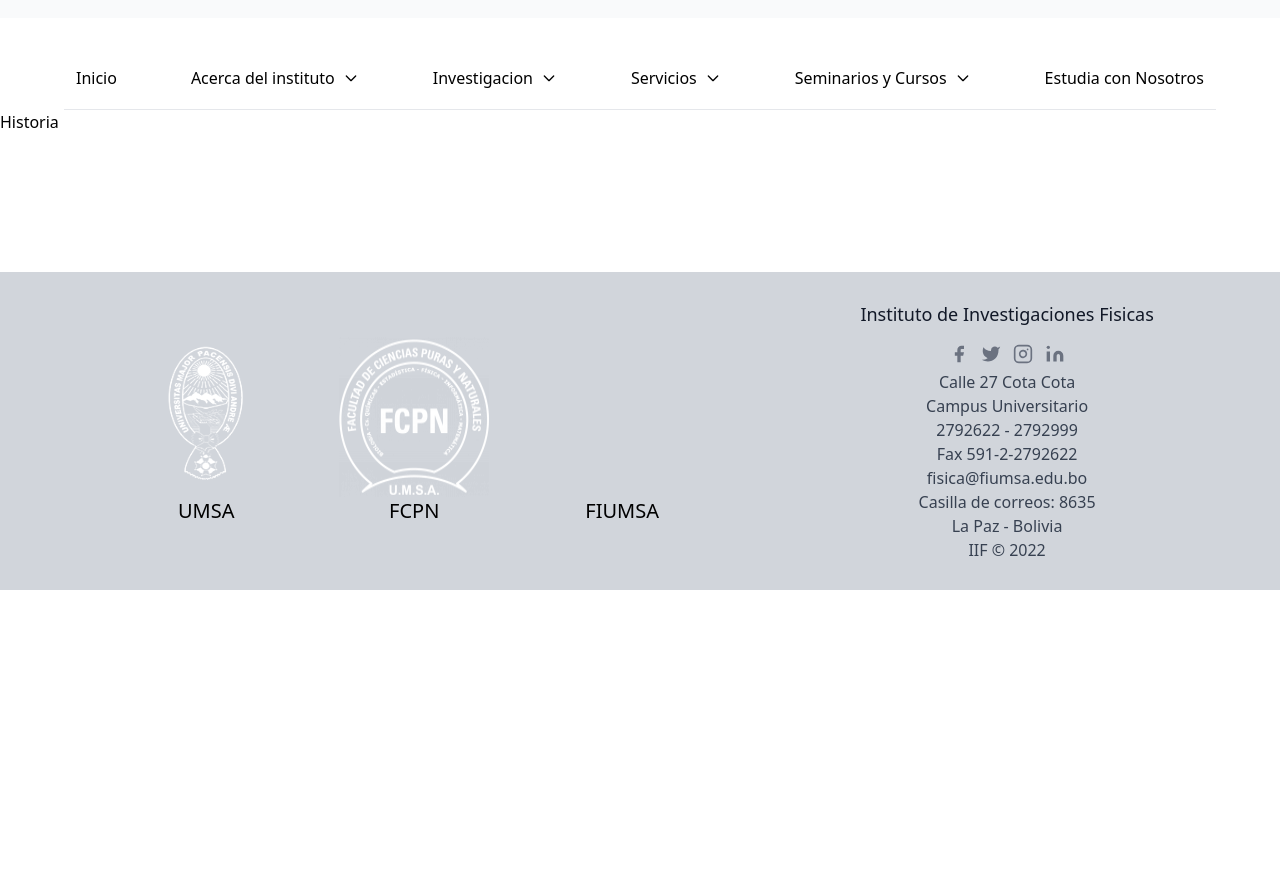
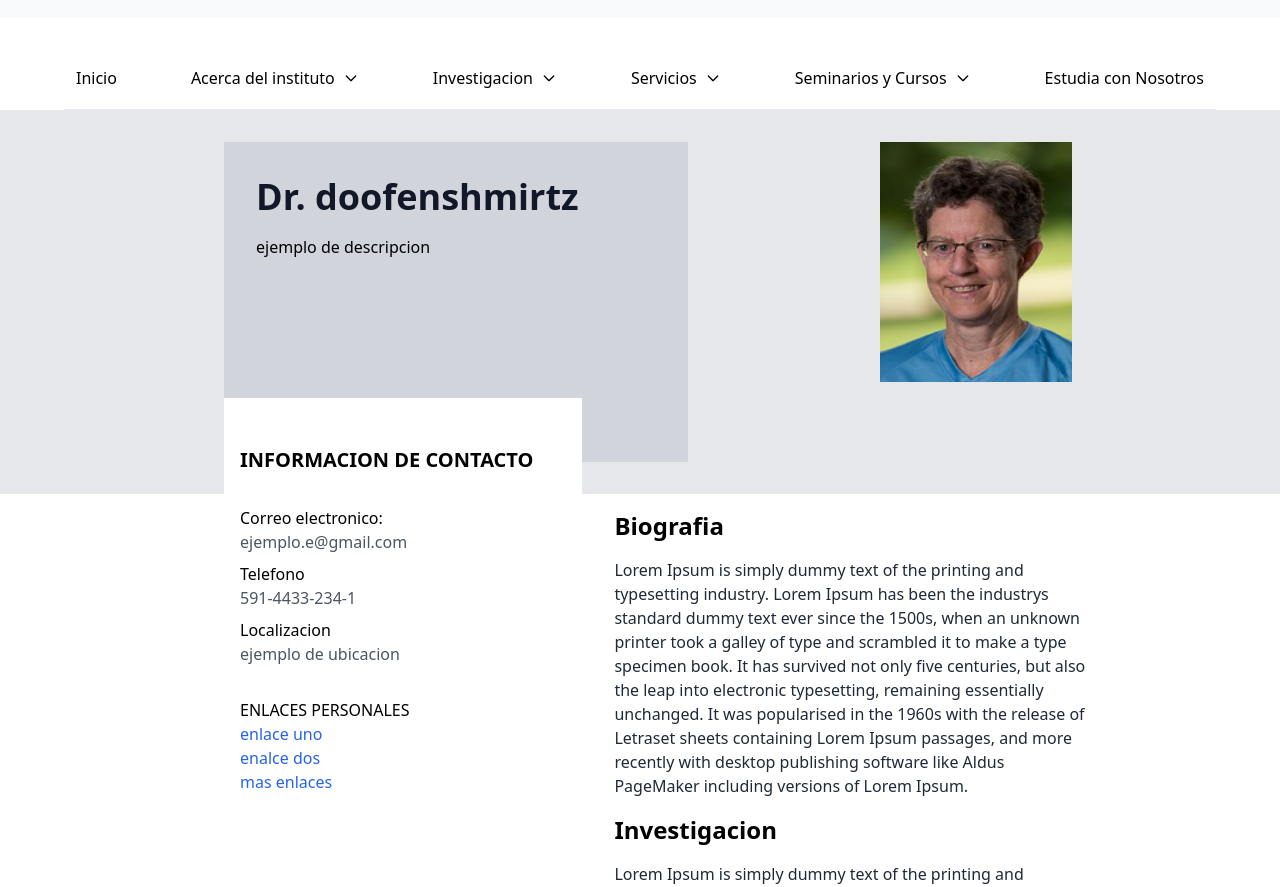
Before and after one commit to hndrkm/IIF, a Next.js app: page /about/history in a window 1280 px wide. Shown: the part 210-1097 px from the top of the page. Before the commit the page ends 800 px from the top, so only its background shows below. Built offline with nearby package versions, Linux system fonts and the light colour scheme.

Commit message:
component invetigator profile

```diff
--- /dev/null
+++ b/src/components/investigators/componentes/links.js
@@ -0,0 +1,14 @@
+export default function Links({links}) {
+  const products=links
+  const list = []
+
+  for (const [i, link] of products.entries()) {
+    list.push(<div className="text-blue-600 hover:text-blue-900  visited:text-purple-600"><a href="#" target="_blank">{link}</a></div>)
+  }
+
+  return (
+    <div>
+      {list}
+    </div>
+  )
+}
--- /dev/null
+++ b/src/components/investigators/componentes/sectionBottom.js
@@ -0,0 +1,51 @@
+import Links from "./links"
+export default function Bottom({ contact, links, biography, research ,teaching, service }){
+    return(
+        <section className=" flex   px-28 ">
+
+            <div className="w-2/5 p-8  ">
+                <div className="bg-white  relative  left-20 bottom-32 p-4 w-full " >
+                    <div className="font-bold  text-xl uppercase my-8 ">Informacion de contacto</div>
+                    <div className="my-2">
+                        <div> Correo electronico:</div>
+                        <div className=" text-gray-600" >{contact.email}</div>
+                    </div>
+                    <div className="my-2">
+                        <div>Telefono</div>
+                        <div className=" text-gray-600">{contact.call_me}</div>
+                    </div>
+                    <div className="my-2 ">
+                        <div>Localizacion</div>
+                        <div className=" text-gray-600 ">{contact.location}</div>
+                    </div>
+                    <div className="my-8">
+                        <div className=" uppercase">enlaces personales</div>
+                        <Links links={links} />
+                   </div>
+                </div>
+            </div>
+
+            <div className="w-3/5 px-20 " >
+                <div className="">
+                    <div className="my-4">
+                        <div className="font-bold  text-2xl  my-4">Biografia</div>
+                        <div className=" text-gray-800">{biography}</div>
+                    </div>
+                    <div className="my-4">
+                        <div className="font-bold  text-2xl  my-4">Investigacion</div>
+                        <div className=" text-gray-800" >{research}</div>
+                    </div>
+                    <div className="my-4">
+                        <div className="font-bold  text-2xl  my-4">Ensenanza</div>
+                        <div className=" text-gray-800" >{teaching.description}</div>
+                    </div>
+                    <div className="my-4">
+                        <div className="font-bold  text-2xl  my-4">Servicio</div>
+                        <div className=" text-gray-800" >{service}</div>
+                    </div>
+                </div>
+            </div>
+        </section>
+    )
+
+}
--- /dev/null
+++ b/src/components/investigators/componentes/sectionTop.js
@@ -0,0 +1,21 @@
+import Image from "next/image"
+
+export default function Top({name , description ,image}){
+    //<h1>top: {name} des : {description} img: {image}</h1>
+    return(
+        <section className="h-96 flex  bg-gray-200 px-28 ">
+            <div className="w-3/6 p-8 ">
+                <div className=" relative  left-20 p-4 bg-gray-300   h-full ">
+                    <div className=" w-full m-4 text-4xl font-bold leading-tight text-gray-900 ">{name}</div>
+                    <div className="mx-4">{description}</div>
+                </div>
+            </div>
+            <div className="w-3/6 p-20" >
+                <div className=" relative left-40 bottom-12 bg-purple-100 h-full  w-48" >
+                    <Image  src={image} width={200} height={250}/>
+                </div>
+            </div>
+        </section>
+    )
+
+}
--- /dev/null
+++ b/src/components/investigators/profile.js
@@ -0,0 +1,19 @@
+import React, { Component } from 'react';
+import data from "./profiles.json";
+
+import Top from "./componentes/sectionTop"
+import Bottom from "./componentes/sectionBottom"
+
+
+export default function Profile(){
+    const profile=data.profiles[0]
+    return(
+        <div>
+            <Top name={profile.name} description={profile.description} image={profile.image} />
+            <Bottom
+                contact={profile.contact} links={profile.links} biography={profile.biography} research={profile.research}
+                teaching={profile.teaching} service={profile.service}    />
+        </div>
+    )
+
+}
--- /dev/null
+++ b/src/components/investigators/profiles.json
@@ -0,0 +1,23 @@
+{
+    "profiles":[
+        {
+            "game":2,
+            "name":"Dr. doofenshmirtz",
+            "description":"ejemplo de descripcion",
+            "contact":{
+                            "email":"ejemplo.e@gmail.com",
+                            "call_me":"591-4433-234-1",
+                            "location":"ejemplo de ubicacion"
+            },
+            "links":["enlace uno","enalce dos","mas enlaces"],
+            "image":"/profile/example.jpg",
+            "biography":"Lorem Ipsum is simply dummy text of the printing and typesetting industry. Lorem Ipsum has been the industrys standard dummy text ever since the 1500s, when an unknown printer took a galley of type and scrambled it to make a type specimen book. It has survived not only five centuries, but also the leap into electronic typesetting, remaining essentially unchanged. It was popularised in the 1960s with the release of Letraset sheets containing Lorem Ipsum passages, and more recently with desktop publishing software like Aldus PageMaker including versions of Lorem Ipsum.",
+            "research":"Lorem Ipsum is simply dummy text of the printing and typesetting industry. Lorem Ipsum has been the industrys standard dummy text ever since the 1500s, when an unknown printer took a galley of type and scrambled it to make a type specimen book. It has survived not only five centuries, but also the leap into electronic typesetting, remaining essentially unchanged. It was popularised in the 1960s with the release of Letraset sheets containing Lorem Ipsum passages, and more recently with desktop publishing software like Aldus PageMaker including versions of Lorem Ipsum.",
+            "teaching": {
+                "description":"Lorem Ipsum is simply dummy text of the printing and typesetting industry. Lorem Ipsum has been the industrys standard dummy text ever since the 1500s, when an unknown printer took a galley of type and scrambled it to make a type specimen book. It has survived not only five centuries, but also the leap into electronic typesetting, remaining essentially unchanged. It was popularised in the 1960s with the release of Letraset sheets containing Lorem Ipsum passages, and more recently with desktop publishing software like Aldus PageMaker including versions of Lorem Ipsum." ,
+                "interests":["laba fisica","lab nuclear"]
+            } ,
+            "service":"Lorem Ipsum is simply dummy text of the printing and typesetting industry. Lorem Ipsum has been the industrys standard dummy text ever since the 1500s, when an unknown printer took a galley of type and scrambled it to make a type specimen book. It has survived not only five centuries, but also the leap into electronic typesetting, remaining essentially unchanged. It was popularised in the 1960s with the release of Letraset sheets containing Lorem Ipsum passages, and more recently with desktop publishing software like Aldus PageMaker including versions of Lorem Ipsum. "
+        }
+    ]
+}
--- a/src/pages/about/history/index.js
+++ b/src/pages/about/history/index.js
@@ -1,5 +1,8 @@
+import Perfil from "../../../components/investigators/profile"
 function History() {
-    return <div>Historia</div>
+    return (
+      <Perfil />
+    )
+
   }
-
   export default History
```
Also changed, not shown: public/profile/example.jpg (added), src/components/investigators/perfil.js (added), src/components/investigators/profiles.js (added).
